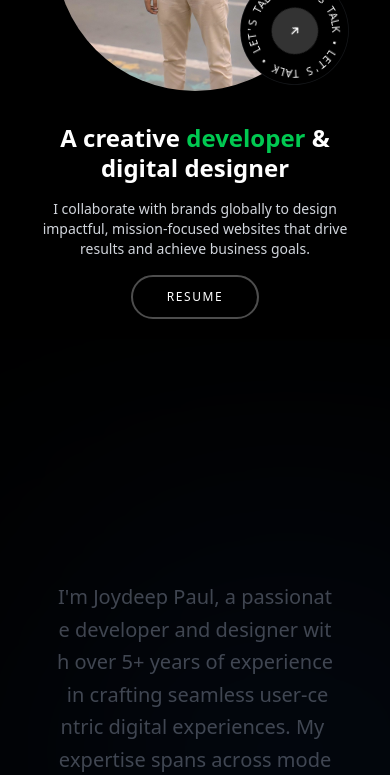
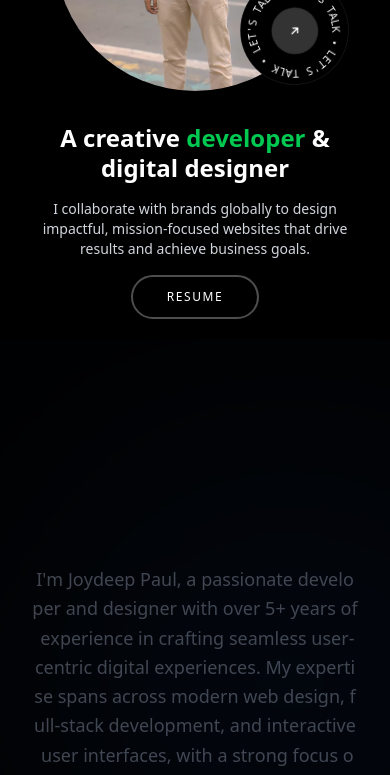
Before and after one commit to joydeep-07/Edge, a React (Vite) app: page / in a window 390 px wide. Shown: the part 1156-1931 px from the top of the page. Built offline with nearby package versions, Linux system fonts and the light colour scheme.

Commit message:
Resposnive About me

```diff
--- a/src/Components/AboutMe.jsx
+++ b/src/Components/AboutMe.jsx
@@ -75,16 +75,15 @@ const AboutMe = () => {
   }, []);
 
   return (
-    <section className=" relative overflow-hidden">
+    <section className="relative overflow-hidden">
       {/* Background glow layers */}
-
       <div className="absolute inset-0">
         <div className="absolute top-1/3 left-1/4 w-96 h-50 bg-blue-500/20 rounded-full blur-[160px]"></div>
       </div>
 
-      <div className="relative flex flex-col justify-center items-center gap-16 py-28 px-6 max-w-7xl mx-auto">
+      <div className="relative flex flex-col justify-center items-center gap-16 py-28 px-4 sm:px-6 max-w-7xl mx-auto">
         {/* Section Header */}
-        <div className="text-center">
+        <div className="text-center w-full">
           <div ref={headingRef} className="opacity-0">
             <h2 className="text-sm font-semibold uppercase tracking-widest text-gray-300 mb-3">
               About Me
@@ -97,10 +96,10 @@ const AboutMe = () => {
         <div className="w-full">
           <div
             ref={textRef}
-            className="text-xl md:text-2xl text-gray-500 font-light text-center max-w-6xl mx-auto leading-relaxed md:leading-loose p-8  "
+            className="text-lg sm:text-xl md:text-2xl text-gray-500 font-light text-center max-w-6xl mx-auto leading-relaxed md:leading-loose p-4 sm:p-6 md:p-8"
           >
             {splitTextToSpans(
-              "I'm Joydeep Paul, a passionate developer and designer with over 5+ years of experience in crafting seamless user-centric digital experiences. My expertise spans across modern web design, full-stack development, and interactive user interfaces, with a strong focus on delivering high-quality, scalable, and impactful products. I’ve collaborated with some of the most innovative industry leaders to help bring their visions to life and build top-notch digital solutions that truly make a difference."
+              "I'm Joydeep Paul, a passionate developer and designer with over 5+ years of experience in crafting seamless user-centric digital experiences. My expertise spans across modern web design, full-stack development, and interactive user interfaces, with a strong focus on delivering high-quality, scalable, and impactful products. I've collaborated with some of the most innovative industry leaders to help bring their visions to life and build top-notch digital solutions that truly make a difference."
             )}
           </div>
         </div>
```
